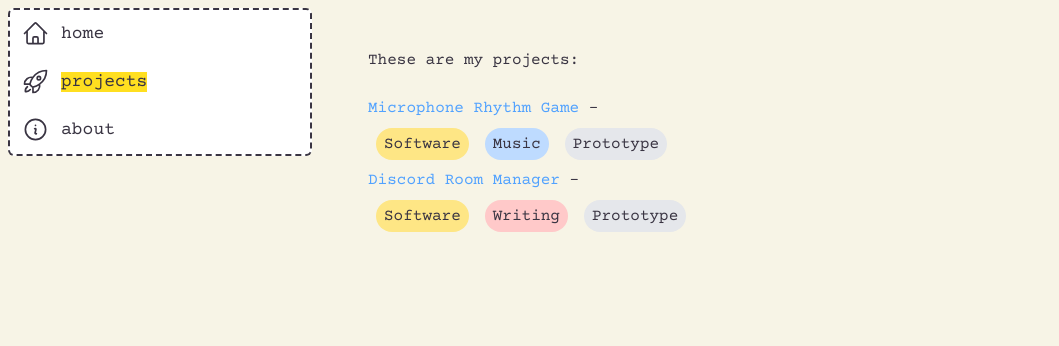
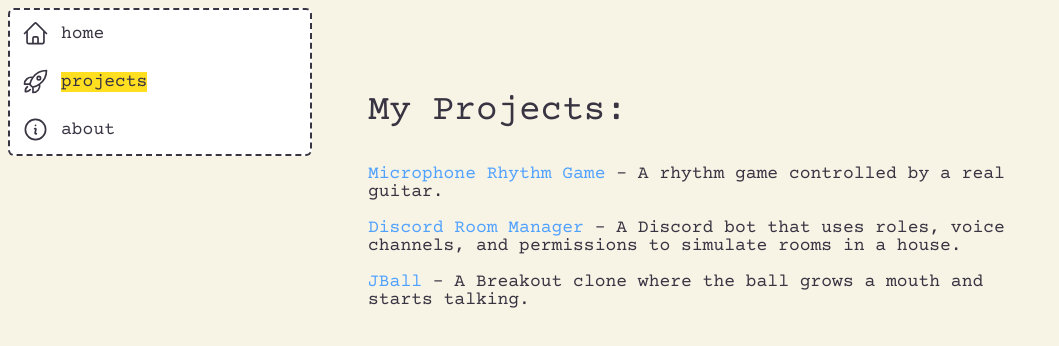
Before and after one commit to grace125/personal-site, a Next.js app: page /projects in a window 1280 px wide. Shown: the top 346 px of the page, without its empty margins (0-1059 px from the left). Built offline with nearby package versions, Linux system fonts and the light colour scheme.

Commit message:
Add J-Ball project

```diff
--- a/app/layout.tsx
+++ b/app/layout.tsx
@@ -30,7 +30,7 @@
       className={`${geistSans.variable} ${geistMono.variable} h-full antialiased`}
     >
       <body className={`min-h-full flex flex-col ${courierPrime.className}`}>
-        <div className="flex h-screen flex-col lg:flex-row lg:overflow-hidden">
+        <div className="flex h-screen flex-col lg:flex-row lg:overflow-hidden text-xl lg:text-lg">
           <SideNav />
           <div className="grow p-6 lg:overflow-y-auto lg:p-12">{children}</div>
           <div className="w-full flex-none lg:w-80 shrink-1000000000"></div>
--- a/app/projects/discord-room-manager/page.tsx
+++ b/app/projects/discord-room-manager/page.tsx
@@ -38,7 +38,7 @@
                     When you have the "entrance" role, you can see all rooms next to the entrance. You can also see an "entrance" text chat, with some flavor text and maybe an image.
                 </P>
                 <P>
-                    My brother write this flavor text, and we found that it did a fantastic job at encouraging ttendants to spread out!
+                    My brother wrote this flavor text, and we found that it did a fantastic job at encouraging ttendants to spread out!
                     Before we knew it, there were small pockets of conversation in rooms people probably shouldn't have been in;
                     there was crowding in hallways we had to break up (the voicechat had a max of 3 people, so nobody could get by);
                     and there was casual movement between groups, especially people popping in to say hello to the birthday boy. All in all, it was a success!
--- a/app/projects/jball/page.tsx
+++ b/app/projects/jball/page.tsx
@@ -9,27 +9,39 @@
 export default function Page() {
     return <>
         <BlogEntry>
-
+            <BlogTitle author="Grace Schorno" date={new Date("June 7th, 2026")}>J-Ball</BlogTitle>
             <Section>
-                <BlogTitle author="Grace Schorno" date={new Date("June 7th, 2026")}>J-Ball</BlogTitle>
                 <P>
                     JBall is a Breakout clone where the ball grows a mouth and starts talking.
                 </P>
 
-                {/* <ItchEmbed src="https://itch.io/embed-upload/5172298?color=333333" allowFullScreen={false}></ItchEmbed> */}
+                <iframe src="https://itch.io/embed/1378147" width="100%" height="167" className="my-6 border-2 bg-white border-dashed rounded-md"/>
 
-                {/* TODO: find the hydration error: is it just because of the link? */}
-                <iframe src="https://itch.io/embed/1378147" width="100%" height="167"><a href="https://grace-schorno.itch.io/jball">JBall by Grace</a></iframe>
                 <Section>
-
                     <P>
-                        I made it between classes in my third year of Computer Science, and its main purpose was to prototype a lip-syncing system in Bevy.
-                        {/* The system I used to make the mouth look like it was moving */}
+                        I did this for a game jam in my third year of Computer Science, and its main purpose was to prototype a lip-syncing system in Bevy.
+                        The system I used was to get a sprite for a closed mouth, an "Ee" sound, an "Oo" sound, and an "Aa" sound.
+                        Then I put a list of timestamps and associated mouth positions in a file, next to the corresponding audio file it transcribed, and loaded both in at the same time.
                     </P>
                     {/* <P>As it turns out, transcribing lip movements, especially </P> */}
                 </Section>
+
+                <Section>
+                    <Heading>But How Did You Get That File?</Heading>
+                    <P>
+                        Well, you see, I went in Audacity, zoomed in to super small increments of time, looped that increment about 10-to-30 times each to find when exactly the mouth would have moved, and hand-added that data to the file.
+                        And my dear friend Justin has a bit of a stutter, so it, took, a <b><i>long</i></b> time.
+                        A full day of time, for one file.
+                    </P>
+                    <P>
+                        Does this game have more than one level? No.
+                        Does it use more than one of the many recordings Justin gave me? No.
+                        Does it have a game over screen, or a pause button? <i>Nope.</i> Does it at least feel good to play? No, not that either.
+                    </P>
+                    <P>Where was I going with this?</P>
+                    <P>Oh yeah. But is the game funny? Yes. And that's all I really wanted.</P>
+                </Section>
             </Section>
-
         </BlogEntry>
     </>
 }
--- a/app/projects/page.tsx
+++ b/app/projects/page.tsx
@@ -1,6 +1,10 @@
 import Link from "next/link";
 import { JSX, ReactElement } from "react";
 import Pill from "../ui/Pill";
+import BlogEntry from "../ui/component/BlogEntry";
+import Section from "../ui/component/Section";
+import Heading from "../ui/component/Heading";
+import P from "../ui/component/Paragraph";
 
 const tagData = {
     Writing: {
@@ -40,13 +44,13 @@
     // },
     {
         name: "Microphone Rhythm Game",
-        description: "",
+        description: "A rhythm game controlled by a real guitar.",
         href: "/projects/microphone-rhythm-game",
         tags: ["Software", "Music", "Prototype"]
     },
     {
         name: "Discord Room Manager",
-        description: "",
+        description: "A Discord bot that uses roles, voice channels, and permissions to simulate rooms in a house.",
         href: "/projects/discord-room-manager",
         tags: ["Software", "Writing", "Prototype"]
     },
@@ -56,12 +60,12 @@
     //     href: "",
     //     tags: ["Software", "Prototype", "Game Dev"]
     // },
-    // {
-    //     name: "JBall",
-    //     description: "",
-    //     href: "/projects/jball",
-    //     tags: ["Software", "Prototype", "Game Dev"]
-    // },
+    {
+        name: "JBall",
+        description: "A Breakout clone where the ball grows a mouth and starts talking. ",
+        href: "/projects/jball",
+        tags: ["Software", "Prototype", "Game Dev"]
+    },
     // {
     //     name: "Krampus Launcher",
     //     description: "",
@@ -81,17 +85,22 @@
 }
 
 export default function Page() {
-  return <>
-    <p>These are my projects:</p><br/>
-    {projects.map(project => {
-        return <p key={project.name}>
-            <Link href={project.href} className="text-blue-400 hover:text-blue-200">{project.name}</Link> - {project.description}
-            <br/>
-            {project.tags.map(tag => {
-                const data = tagData[tag]
-                return <Pill label={tag} key={tag} className={`${data.color}`} />
-            })}
-        </p>
-    })}
-  </>;
+  return <BlogEntry>
+    <Section>
+        <Heading>My Projects:</Heading>
+
+        {projects.map(project => {
+            return <P key={project.name}>
+                <Link href={project.href} className="text-blue-400 hover:text-blue-200">{project.name}</Link> - {project.description}
+                {/* <br/> */}
+                {/* {project.tags.map(tag => {
+                    const data = tagData[tag]
+                    return <Pill label={tag} key={tag} className={`${data.color}`} />
+                })} */}
+            </P>
+        })}
+    </Section>
+
+
+  </BlogEntry>;
 }
--- a/app/ui/component/Paragraph.tsx
+++ b/app/ui/component/Paragraph.tsx
@@ -1,5 +1,5 @@
 import { ReactNode } from "react";
 
 export default function P(props: { children: ReactNode }) {
-  return <p className="text-2xl lg:text-xl leading-[1em]">{props.children}</p>
+  return <p className="text-xl lg:text-lg leading-[1em]">{props.children}</p>
 }
```
